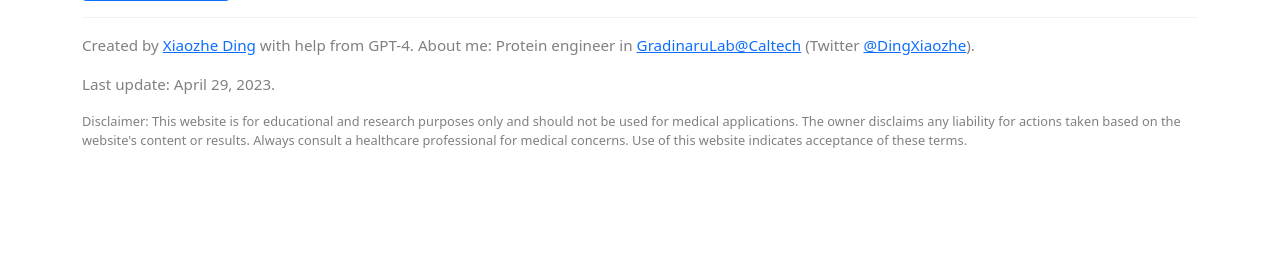
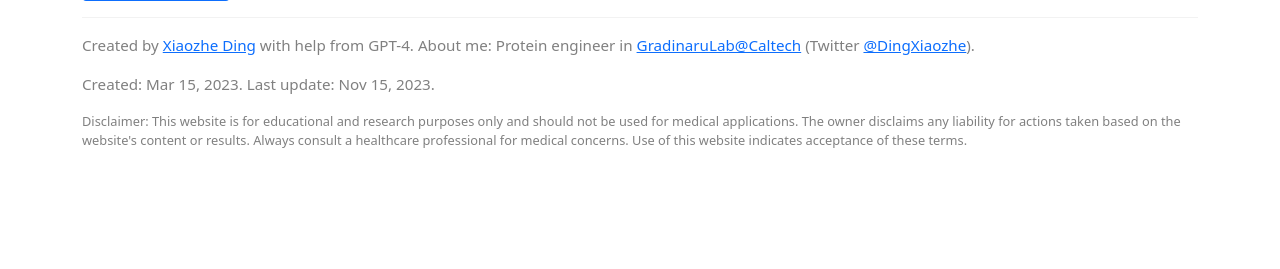
Before and after one commit to xz-ding/GPTPullDown, a Flask app: page / in a window 1280 px wide. Shown: the part 422-691 px from the top of the page. Run offline with Flask 2, Linux system fonts and the light colour scheme.

Commit message:
footnote update

```diff
--- a/templates/index.html
+++ b/templates/index.html
@@ -21,7 +21,7 @@
     </div>
     <div class="form-group">
       <label for="number_of_results">Number of hits (1-5):</label>
-      <input type="number" class="form-control" id="number_of_results" name="number_of_results" min="1" max="10" step="1" value="5" required>
+      <input type="number" class="form-control" id="number_of_results" name="number_of_results" min="1" max="5" step="1" value="5" required>
     </div>
     <div class="form-group">
       <label for="model">GPT model:</label>
@@ -39,7 +39,7 @@
 
     <hr style="border-top: 1px solid #ccc;">
     <p style="font-size: 0.95rem; color: grey;">Created by <a href="https://www.dingxiaozhe.com" target="_blank">Xiaozhe Ding</a> with help from GPT-4. About me: Protein engineer in <a href="https://glab.caltech.edu/" target="_blank">GradinaruLab@Caltech</a> (Twitter <a href="https://twitter.com/DingXiaozhe" target="_blank">@DingXiaozhe</a>).</p>
-    <p style="font-size: 0.95rem; color: grey;">Last update: April 29, 2023. </p>
+    <p style="font-size: 0.95rem; color: grey;">Created: Mar 15, 2023. Last update: Nov 15, 2023. </p>
     <p style="font-size: 0.8rem; color: grey;">Disclaimer: This website is for educational and research purposes only and should not be used for medical applications. The owner disclaims any liability for actions taken based on the website's content or results. Always consult a healthcare professional for medical concerns. Use of this website indicates acceptance of these terms.</p>
 
 
--- a/templates/results.html
+++ b/templates/results.html
@@ -74,7 +74,7 @@
     <hr style="border-top: 1px solid #ccc;">
     <p style="font-size: 0.95rem; color: grey;">Results may vary each time. </p>
     <p style="font-size: 0.95rem; color: grey;">Created by <a href="https://www.dingxiaozhe.com" target="_blank">Xiaozhe Ding</a> with help from GPT-4. About me: Protein engineer in <a href="https://glab.caltech.edu/" target="_blank">GradinaruLab@Caltech</a> (Twitter <a href="https://twitter.com/DingXiaozhe" target="_blank">@DingXiaozhe</a>).</p>
-    <p style="font-size: 0.95rem; color: grey;">Last update: April 29, 2023. </p>
+    <p style="font-size: 0.95rem; color: grey;">Created: Mar 15, 2023. Last update: Nov 15, 2023. </p>
     <p style="font-size: 0.8rem; color: grey;">Disclaimer: This website is for educational and research purposes only and should not be used for medical applications. The owner disclaims any liability for actions taken based on the website's content or results. Always consult a healthcare professional for medical concerns. Use of this website indicates acceptance of these terms.</p>
 
 <!-- Add the rest of the content -->
```
